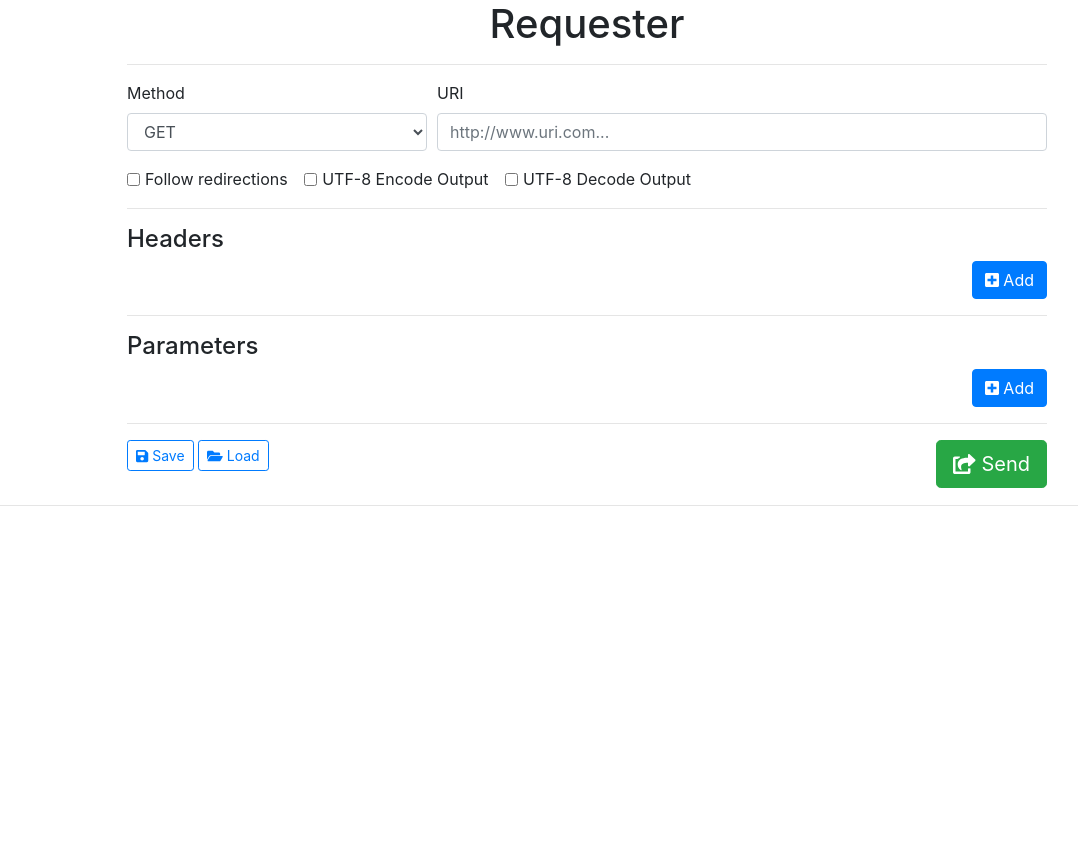
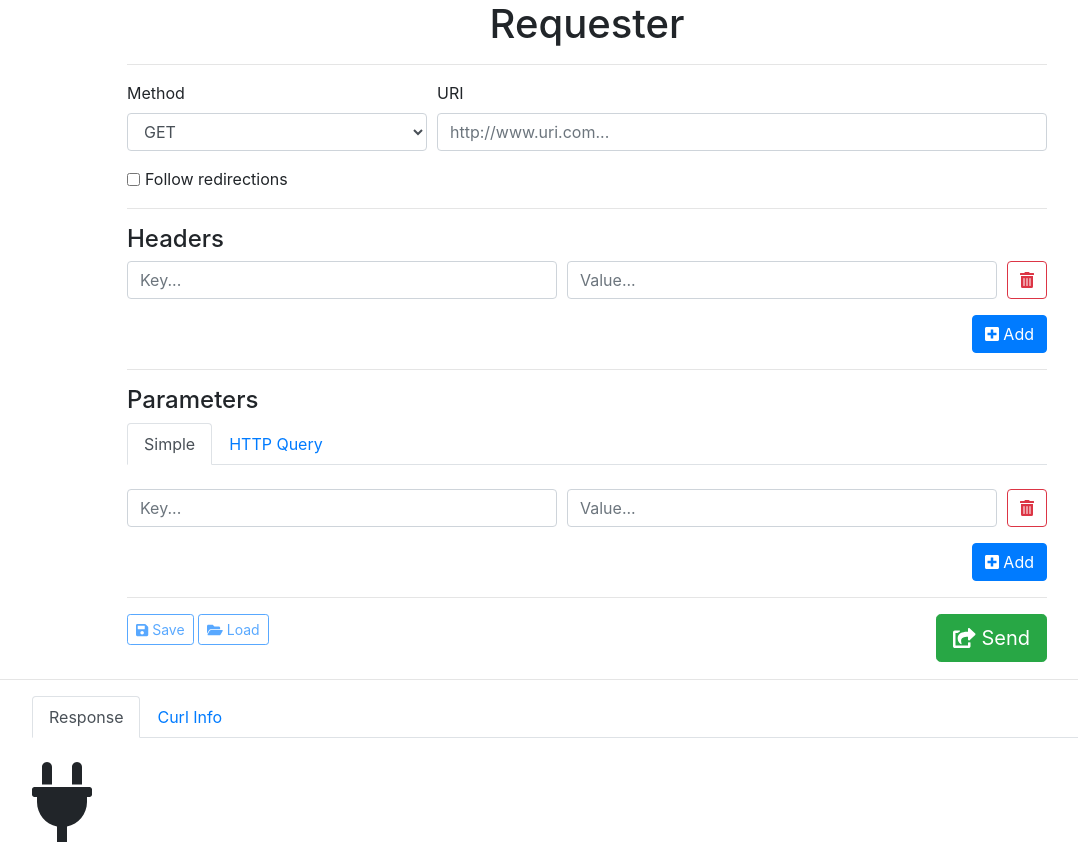
Before and after one commit to cornezuelo/requester, a PHP site: page / in a window 1280 px wide. Shown: the whole page, without its empty margins (53-1131 px from the left). Before the commit the page ends 506 px from the top, so only its background shows below. Run offline with PHP 8.4, Linux system fonts and the light colour scheme; some libraries are stand-ins or nearby versions.

Commit message:
Many news!

```diff
--- a/index.php
+++ b/index.php
@@ -40,18 +40,23 @@
                   <input type="checkbox" class="form-check-input" id="request-followredirections" name="request-followredirections" value="1">
                   <label class="form-check-label" for="request-followredirections">Follow redirections</label>
                 </div>
-                <div class="form-check form-check-inline">
-                  <input type="checkbox" class="form-check-input" id="request-utf8encode" name="request-utf8encode" value="1">
-                  <label class="form-check-label" for="request-utf8encode">UTF-8 Encode Output</label>
-                </div>
-                <div class="form-check form-check-inline">
-                  <input type="checkbox" class="form-check-input" id="request-utf8decode" name="request-utf8encode" value="1">
-                  <label class="form-check-label" for="request-utf8decode">UTF-8 Decode Output</label>
-                </div>
                 <hr>
                 <h4>Headers</h4>
                 <div id="div-header">
                     <div class="form-group" id="template-header" style="display:none">
+                        <div class="form-row">
+                          <div class="col">
+                            <input type="text" class="form-control request-header-keys" name="request-header-keys[]" placeholder="Key...">
+                          </div>
+                          <div class="col">
+                            <input type="text" class="form-control request-header-values" name="request-header-values[]" placeholder="Value...">
+                          </div>
+                          <div class="col-auto">
+                              <button type="button" class="btn btn-outline-danger btn btn-remove-headers" title="Remove"><i class="fas fa-trash-alt"></i></button>
+                          </div>
+                        </div>
+                    </div>
+                    <div class="form-group" id="template-header">
                         <div class="form-row">
                           <div class="col">
                             <input type="text" class="form-control request-header-keys" name="request-header-keys[]" placeholder="Key...">
@@ -72,8 +77,31 @@
                 </div>
                 <hr>
                 <h4>Parameters</h4>
+                <input type="hidden" name="type-params" id="type-params" value="simple">
+                <nav>
+                  <div class="nav nav-tabs" id="nav-params-tab" role="tablist">
+                    <a class="nav-item nav-link active" id="nav-params-simple-tab" data-toggle="tab" href="#nav-params-simple" role="tab" aria-controls="nav-params-simple" aria-selected="true">Simple</a>
+                    <a class="nav-item nav-link" id="nav-params-httpquery-tab" data-toggle="tab" href="#nav-params-httpquery" role="tab" aria-controls="nav-params-httpquery" aria-selected="false">HTTP Query</a>
+                  </div>
+                </nav>
+                <div class="tab-content" id="nav-paramstabContent">
+                    <div class="tab-pane fade show active" id="nav-params-simple" role="tabpanel" aria-labelledby="nav-params-simple-tab">
                         <div id="div-param">
+                            <br>
                             <div class="form-group" id="template-param" style="display:none">
+                                <div class="form-row">
+                                  <div class="col">
+                                    <input type="text" class="form-control request-params-keys" name="request-params-keys[]" placeholder="Key...">
+                                  </div>
+                                  <div class="col">
+                                    <input type="text" class="form-control request-param-values" name="request-params-values[]" placeholder="Value...">
+                                  </div>
+                                  <div class="col-auto">
+                                      <button type="button" class="btn btn-outline-danger btn btn-remove-params" title="Remove"><i class="fas fa-trash-alt"></i></button>
+                                  </div>
+                                </div>
+                            </div>
+                            <div class="form-group" id="template-param">
                                 <div class="form-row">
                                   <div class="col">
                                     <input type="text" class="form-control request-params-keys" name="request-params-keys[]" placeholder="Key...">
@@ -92,11 +120,17 @@
                                 <button type="button" class="btn btn-primary btn" title="Add" id="btn-add-param"><i class="fas fa-plus-square"></i> Add</button>
                             </div>
                         </div>
+                    </div>
+                    <div class="tab-pane fade" id="nav-params-httpquery" role="tabpanel" aria-labelledby="nav-params-httpquery-tab">
+                        <br>
+                        <textarea class="form-control" rows="5" style="width:100%" name="textarea-params-httpquery-content" id="textarea-params-httpquery-content" placeholder="param1=value1&param2=value2&param3[]=value3..."></textarea>
+                    </div>
+                </div>
                 <hr>
                 <div class="row">
                     <div class="col-sm-4">
-                        <button type="button" class="btn btn-outline-primary btn-sm" title="Save"><i class="fas fa-save"></i> Save</button>
-                        <button type="button" class="btn btn-outline-primary btn-sm" title="Load"><i class="fas fa-folder-open"></i> Load</button>
+                        <button type="button" class="btn btn-outline-primary btn-sm" title="Save" disabled><i class="fas fa-save"></i> Save</button>
+                        <button type="button" class="btn btn-outline-primary btn-sm" title="Load" disabled><i class="fas fa-folder-open"></i> Load</button>
                     </div>
                     <div class="col-sm-8" align="right">
                         <button type="submit" class="btn btn-success btn-lg" id="btn-submit" title="Send"><i class="fas fa-share-square"></i> Send</button>
@@ -108,7 +142,21 @@
       <div class="col-sm-1"></div>
     </div>
     <hr>
-    <div class="form-group" id="div-content">
+    <div class="container" id="div-content">
+        <div class="row">
+            <div class="col">
+                <nav>
+                  <div class="nav nav-tabs" id="nav-tab" role="tablist">
+                    <a class="nav-item nav-link active" id="nav-response-tab" data-toggle="tab" href="#nav-response" role="tab" aria-controls="nav-response" aria-selected="true">Response</a>
+                    <a class="nav-item nav-link" id="nav-curlinfo-tab" data-toggle="tab" href="#nav-curlinfo" role="tab" aria-controls="nav-curlinfo" aria-selected="false">Curl Info</a>
+                  </div>
+                </nav>
+                <div class="tab-content" id="nav-tabContent">
+                    <div class="tab-pane fade show active" id="nav-response" role="tabpanel" aria-labelledby="nav-response-tab"><br><i class="fas fa-plug fa-5x"></i></div>
+                    <div class="tab-pane fade" id="nav-curlinfo" role="tabpanel" aria-labelledby="nav-curlinfo-tab"><br><i class="fas fa-plug fa-5x"></i></div>
+                </div>
+            </div>
+        </div>
     </div>
     <!-- Optional JavaScript -->
     <!-- jQuery first, then Popper.js, then Bootstrap JS -->
@@ -119,17 +167,24 @@
     <script>
         $( "#form-main" ).submit(function( event ) {
            event.preventDefault();
+           _html = $("#div-content").html();
            $('#div-content').html('<div align="center"><i class="fas fa-cog fa-spin fa-10x"></i></div>');
            $('#btn-submit').attr('disabled',true);
            var jqxhr = $.post('src/Controller.php', $('#form-main').serialize(), function(){}, 'json');
            jqxhr.always(function(e) {
-              if (e.result == true) {
-                var resultado = '<h5 style="color:green">HTTP Code '+e.info.http_code+'</h5>';
+            $('#div-content').html(_html);
+            if (typeof(e.output) !== 'undefined') {
+                var _info = '<br><ul>';
+                for (var prop in e.info) {
+                    _info += '<li><b>'+prop+'</b>: '+e.info[prop]+'</li>'
+                }
+                _info += '</ul>';
+                $('#nav-curlinfo').html(_info);
+                $('#nav-response').html('<br><textarea class="form-control" rows="15" style="width:100%" id="textarea-content">'+e.output+'</textarea>');
             } else {
-                var resultado = '<h5 style="color:red">HTTP Code '+e.info.http_code+'</h5>';
+                $('#div-curlinfo').html('<br><h3 align="center">Oooppssss... Error on json response! Maybe enconding problem?</h3>');
+                $('#div-response').html('<br><h3 align="center">Oooppssss... Error on json response! Maybe enconding problem?</h3>');
             }
-
-              $('#div-content').html(resultado+'<textarea class="form-control" rows="15" style="width:100%" id="textarea-content">'+e.output+'</textarea>');
             $('#btn-submit').attr('disabled',false);
            });
         });
@@ -151,6 +206,14 @@
         $('.btn-remove-headers').on('click',function(e) {
             $(this).parent().parent().parent().remove();
         });
+
+        $('#nav-params-simple-tab').click(function(e) {
+            $('#type-params').val('simple');
+        });
+
+        $('#nav-params-httpquery-tab').click(function(e) {
+            $('#type-params').val('httpquery');
+        });
     </script>
   </body>
 </html>
```
Also changed, not shown: src/Controller.php (+5 -6 lines), src/Requester.php (+32 -16 lines). Lines whose indentation alone changed are shown as unchanged.
